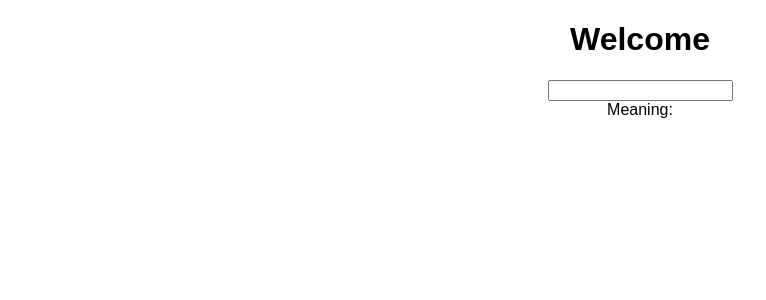
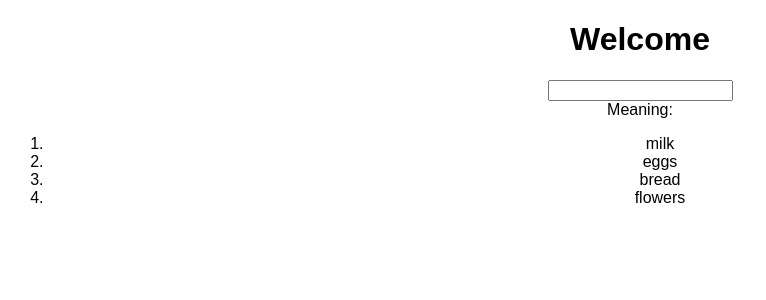
Before and after one commit to pnchinmay/emoji-interpreter, a React (Create React App) app: page / in a window 1280 px wide. Shown: the top 300 px of the page, without its empty margins (0-766 px from the left). Built offline with nearby package versions, Linux system fonts and the light colour scheme.

Commit message:
Started working on VSCode
- Configured package.json for the entire project
- Started React App using `npm install` and `npm start`

- Manipulating lists in React

```diff
--- a/package.json
+++ b/package.json
@@ -5,8 +5,8 @@
   "keywords": [],
   "main": "src/index.js",
   "dependencies": {
-    "react": "17.0.2",
-    "react-dom": "17.0.2",
+    "react": "^17.0.2",
+    "react-dom": "^17.0.2",
     "react-scripts": "4.0.0"
   },
   "devDependencies": {
--- a/src/App.js
+++ b/src/App.js
@@ -13,6 +13,8 @@ var emojiDictionary = {
   "😒": "Unamused Face",
   "😵": "Dizzy Face"
 };
+
+var shoppingList = ["milk", "eggs", "bread", "flowers"];
 
 export default function App() {
   // var [emoji, setEmoji] = useState("");
@@ -36,6 +38,13 @@ export default function App() {
       <h1>Welcome</h1>
       <input onChange={inputHandler}></input>
       <div>Meaning: {meaning} </div>
+      <ol>
+        {
+          shoppingList.map(item => {
+            return <li> {item} </li>
+          })
+        }
+      </ol>
     </div>
   );
 }
```
Also changed, not shown: 2 other files (tests, documents, lock files or other folders).
